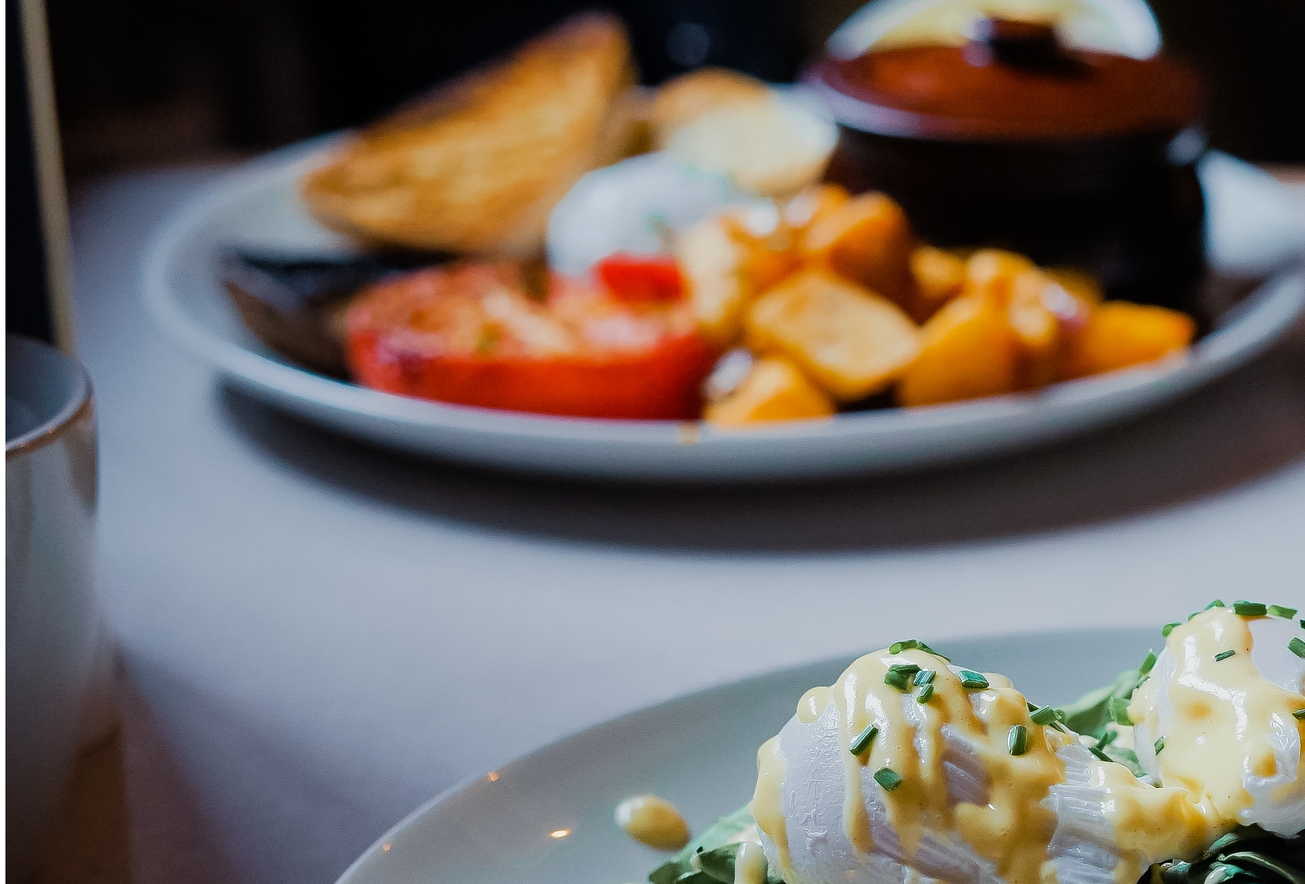
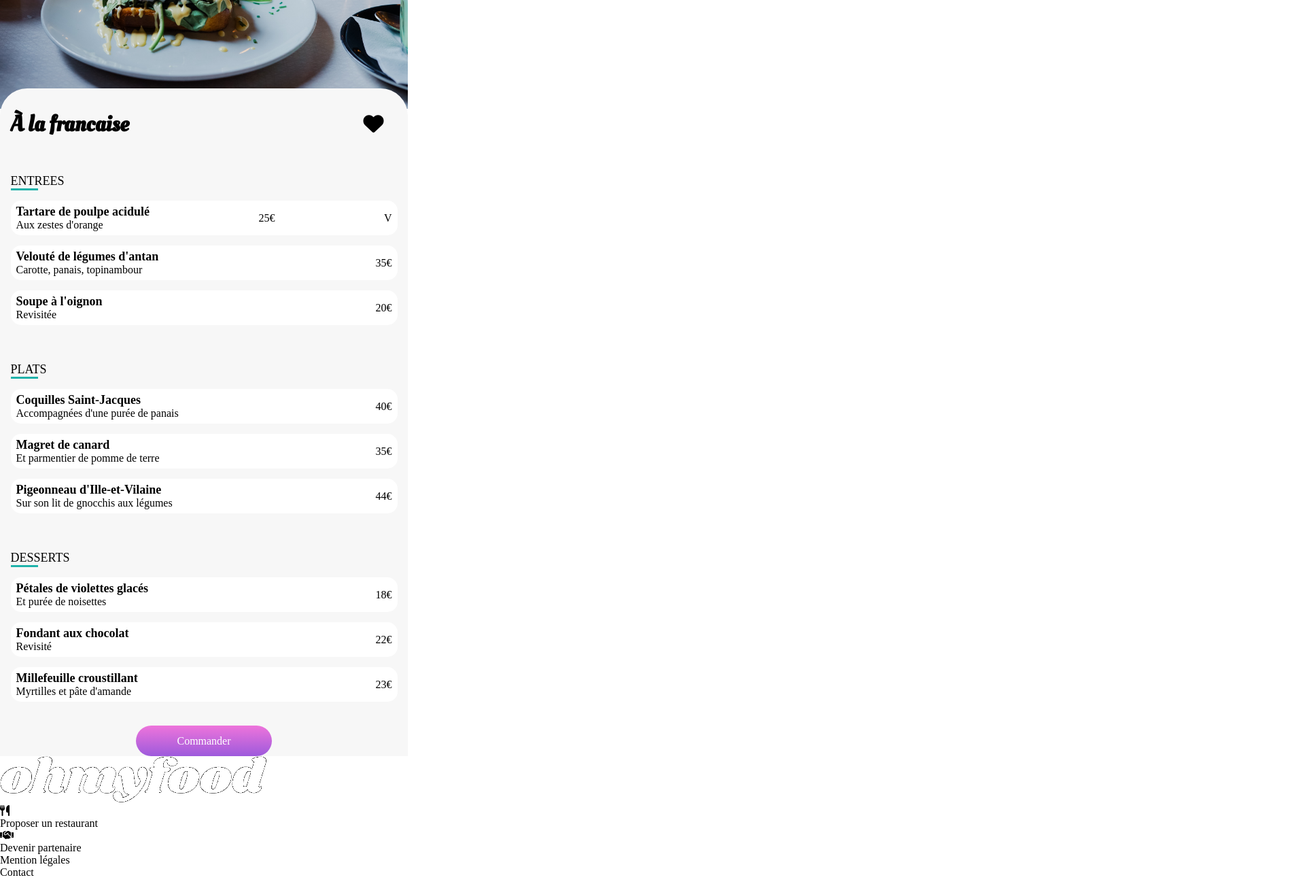
Before and after one commit to ilianehamadene/siteohmyfood, a plain HTML site: page page1.html in a window 1280 px wide. Shown: the part 300-1600 px from the top of the page at 68% size, 1920 px wide, since content can reach past the window. Drawn offline with Linux system fonts and the light colour scheme.

Commit message:
1rst add

```diff
--- a/page1.html
+++ b/page1.html
@@ -3,7 +3,7 @@
 
 <head>
     <meta charset="utf-8">
-    <link rel="stylesheet" href="style1.css"/>
+    <link rel="stylesheet" href="stylespage.css"/>
     <meta name="viewport" content="width=device-width, initial-scale=1.0">
     <script src="https://kit.fontawesome.com/295dd3d231.js" crossorigin="anonymous"></script>
     <title>ohmyfood</title>
@@ -13,18 +13,21 @@
         <div class="arrow">
         <i class="fa-solid fa-arrow-left"></i>
         </div>
-        <img src="images/logo/ohmyfood.png" alt="logo">
+        <img class="logoprinc" src="images/logo/ohmyfood.png" alt="logo">
     </header>
-    <div class="imgrestaurant">
-        <img alt="imgrestaurant" src="images/restaurants/3.jpg">
-    </div>
     <main>
+        <div class="imgrestaurant">
+             <img alt="imgrestaurant" src="images/restaurants/3.jpg">
+        </div>
+        <div class="menucomplet">
         <div class="nomrestaurant">
             <h2>À la francaise</h2>
-            <i class="fa-regular fa-heart"></i>
+            <div class="coeur">
+                <i class="fa-solid fa-heart"></i>
+            </div>
         </div>
-        <section class="entree">
-            <h3>ENTREE</h3>
+        <section class="ENT_PLAT_DESS">
+            <h3>ENTREES</h3>
             <div class="lesplats">
                 <div class="plat">
                     <div>
@@ -32,16 +35,88 @@
                         <p class="compositionplat">Aux zestes d'orange</p>
                     </div>
                     <p class="prix">25€</p>
+                    <div class="check">
+                        <p>V</p>
+                    </div>
+                </div>
+                <div class="plat">
+                    <div>
+                        <p class="nomplat">Velouté de légumes d'antan</p>
+                        <p class="compositionplat">Carotte, panais, topinambour</p>
+                    </div>
+                    <p class="prix">35€</p>
+                </div>
+                <div class="plat">
+                    <div>
+                        <p class="nomplat">Soupe à l'oignon</p>
+                        <p class="compositionplat">Revisitée</p>
+                    </div>
+                    <p class="prix">20€</p>
                 </div>
             </div>
         </section>
-
+        <section class="ENT_PLAT_DESS">
+            <h3>PLATS</h3>
+            <div class="lesplats">
+                <div class="plat">
+                    <div>
+                        <p class="nomplat">Coquilles Saint-Jacques</p>
+                        <p class="compositionplat">Accompagnées d'une purée de panais</p>
+                    </div>
+                    <p class="prix">40€</p>
+                </div>
+                <div class="plat">
+                    <div>
+                        <p class="nomplat">Magret de canard</p>
+                        <p class="compositionplat">Et parmentier de pomme de terre</p>
+                    </div>
+                    <p class="prix">35€</p>
+                </div>
+                <div class="plat">
+                    <div>
+                        <p class="nomplat">Pigeonneau d'Ille-et-Vilaine</p>
+                        <p class="compositionplat">Sur son lit de gnocchis aux légumes</p>
+                    </div>
+                    <p class="prix">44€</p>
+                </div>
+            </div>
+        </section>
+        <section class="ENT_PLAT_DESS">
+            <h3>DESSERTS</h3>
+            <div class="lesplats">
+                <div class="plat">
+                    <div>
+                        <p class="nomplat">Pétales de violettes glacés</p>
+                        <p class="compositionplat">Et purée de noisettes</p>
+                    </div>
+                    <p class="prix">18€</p>
+                </div>
+                <div class="plat">
+                    <div>
+                        <p class="nomplat">Fondant aux chocolat</p>
+                        <p class="compositionplat">Revisité</p>
+                    </div>
+                    <p class="prix">22€</p>
+                </div>
+                <div class="plat">
+                    <div>
+                        <p class="nomplat">Millefeuille croustillant</p>
+                        <p class="compositionplat">Myrtilles et pâte d'amande</p>
+                    </div>
+                    <p class="prix">23€</p>
+                </div>
+            </div>
+        </section>
+        <div class="btn">
+            <button class="btn_explorez">Commander</button>
+        </div>
+        </div>
     </main>
 </body>
 <footer>
-    <img src="images/logo/ohmyfood.png" alt="logo du footer">
+    <img src="images/logo/ohmyfood3.png" class="logo-footer" alt="logo du footer">
     <div class="logo_footer">
-        <i class="fa-regular fa-fork-knife"></i>
+        <i class="fa-solid fa-utensils"></i>
         <p class="texte_footer">Proposer un restaurant</p>
     </div>
     <div class="logo_footer">
--- a/style.css
+++ b/style.css
@@ -80,9 +80,9 @@ button {
     display: flex;
     position:relative;
     background-color: #F7F7F7;
-    width: 85vw;
+    width: 90vw;
     justify-content: center;
-    max-width: 480px;
+    max-width: 540px;
     margin: 10px;
     height: 60px;
     align-items: center;
@@ -126,14 +126,13 @@ main {
     display: flex;
     flex-direction: column;
     align-items: center;
-    max-width: 600px;
 }
 .restaurant {
     display: flex;
     flex-direction: column;
     position: relative;
-    width: 80vw;
-    max-width: 480px;
+    width: 90vw;
+    max-width: 540px;
     background-color: white;
     border-radius: 20px;
     margin-bottom: 20px;
@@ -189,9 +188,33 @@ main {
 footer {
     background-color: #353535;
     color: white;
+    padding-bottom: 30px;
 }
 
 .logo-footer {
-    background-clip: text;
-    background-image: #F7F7F7;
+    margin-top: 20px;
+    margin-left: 20px;
+    height: 22px;
+    margin-bottom: 20px;
 }
+ .texte_footer2 {
+    margin-left: 20px;
+    margin-bottom: 5px;
+    font-size: 20px;
+ }
+
+ .texte_footer {
+    margin-left: 10px;
+    margin-bottom: 5px;
+    font-size: 20px;
+    font-weight: 600;
+ }
+
+ .logo_footer {
+    display: flex;
+    margin-left: 20px;
+ }
+
+.fa-utensils {
+    width: 20px;
+}
--- /dev/null
+++ b/stylespage.css
@@ -0,0 +1,185 @@
+@import url('https://fonts.googleapis.com/css2?family=Oleo+Script&display=swap');
+
+html {
+    -webkit-text-size-adjust: 100%;
+    scroll-behavior: smooth;
+}
+
+* {
+    max-width: 600px;
+    margin: 0px;
+}
+
+.logoprinc {
+    height: 40px;
+}
+
+.arrow {
+    position: absolute;
+    left: 15px;
+
+}
+header {
+    display: flex;
+    justify-content: center;
+    align-items: center;
+    height: 60px;
+}
+
+.imgrestaurant {
+    display: flex;
+    justify-content: center;
+    align-items: flex-start;
+    object-fit: cover;
+    height: 60vw;
+    max-height: 400px;
+    overflow: hidden;
+
+}
+
+main{
+    display: flex;
+    flex-direction: column;
+
+}
+.plat {
+    position: relative ;
+    background-color: white;
+    margin: 15px 0;
+    border-radius: 15px;
+    display: flex;
+    height:35px;
+    justify-content: space-between;
+    align-items: center;
+    padding: 8px;
+
+}
+.menucomplet {
+    display: flex;
+    flex-direction: column;
+    align-items: center;
+    border-top-left-radius: 40px;
+    border-top-right-radius: 40px;
+    background-color: #F7F7F7;
+    margin-top: -30px;
+}
+
+
+.nomrestaurant {
+    display: flex;
+    justify-content: space-between;
+    align-items: center;
+    width: 90vw;
+    max-width: 569px;
+    font-size: 22px;
+    margin: 30px 15px;
+
+}
+
+.coeur {
+    margin-right: 20px;
+    font-size: 30px;
+    font-weight: 100;
+}
+
+.coeur:active {
+    color: transparent;
+    background-clip:text;
+    background-image: linear-gradient(#ee74db, #9d5adc);
+}
+
+
+.ENT_PLAT_DESS {
+    width: 95vw;
+    max-width: 569px;
+    margin: 20px 15px;
+
+}
+h2 {
+    font-family: 'Oleo Script', cursive;
+}
+h3 {
+    display: flex;
+    font-weight: 200;
+    font-size: 18px;
+    border-bottom: solid lightseagreen;
+    width: 40px;
+}
+
+.nomplat {
+    font-weight: 600;
+    font-size: 18px;
+}
+
+button {
+    all: unset;
+    border-radius: 30px;
+    height: 45px;
+    width: 200px;
+    text-align: center;
+    color: white;
+    background: linear-gradient(#ee74db, #9d5adc)
+
+}
+
+.plat:active {
+    & .check {
+        background-color: ;
+    }
+
+.btn {
+    margin-bottom: 30px;
+}
+
+.check {
+    display: flex;
+    justify-content: center;
+    align-items: center;
+    background-color: aquamarine;
+    height: 51px ;
+    width: 80px;
+    position:absolute;
+    right:-80px;
+    transition: transform 330ms ease-in-out
+}
+
+
+
+
+
+
+
+
+footer {
+    background-color: #353535;
+    color: white;
+    padding-bottom: 30px;
+}
+
+.logo-footer {
+    margin-top: 20px;
+    margin-left: 20px;
+    height: 22px;
+    margin-bottom: 20px;
+}
+ .texte_footer2 {
+    margin-left: 20px;
+    margin-bottom: 5px;
+    font-size: 20px;
+ }
+
+ .texte_footer {
+    margin-left: 10px;
+    margin-bottom: 5px;
+    font-size: 20px;
+    font-weight: 600;
+ }
+
+ .logo_footer {
+    display: flex;
+    margin-left: 20px;
+ }
+
+.fa-utensils {
+    width: 20px;
+}
```
Also changed, not shown: Oh my food - Textes.txt (+2 -11 lines), index.html (+2 -2 lines), images/logo/ohmyfood3.png (added), 5 other files.
